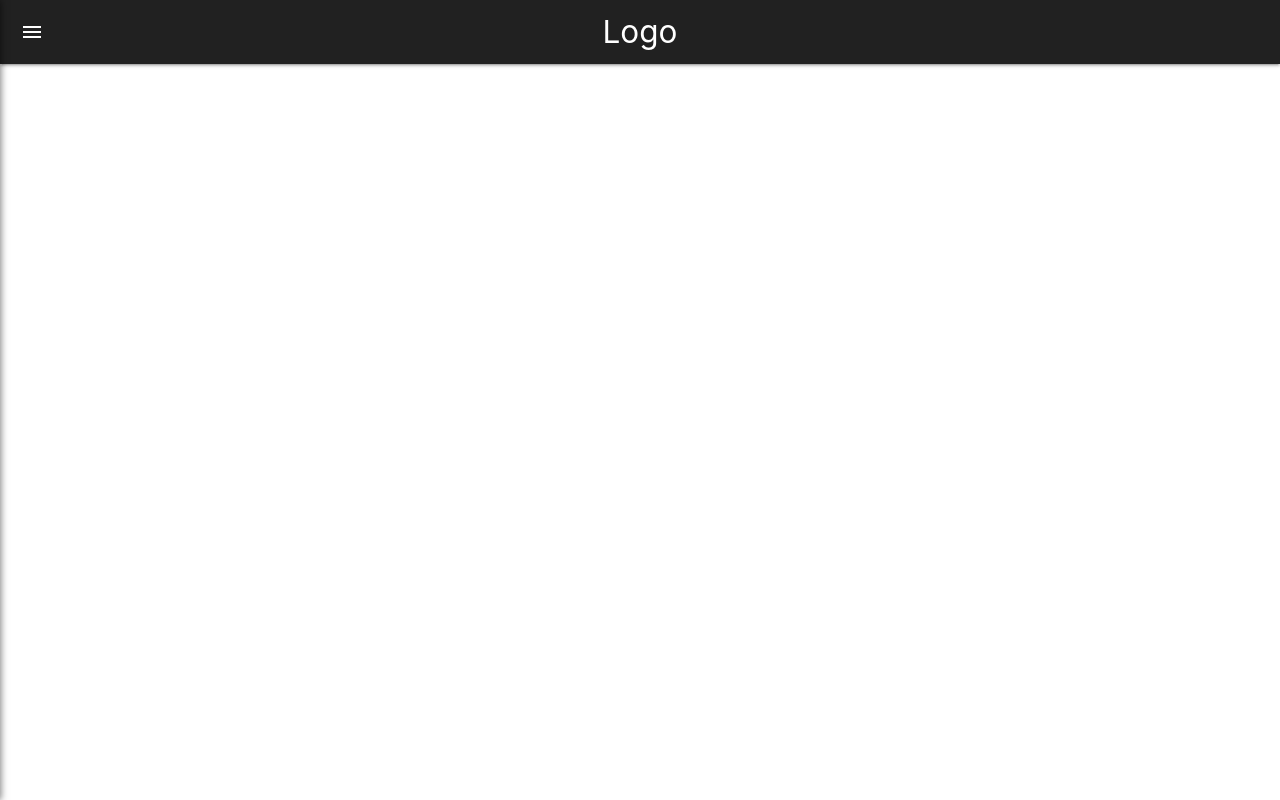
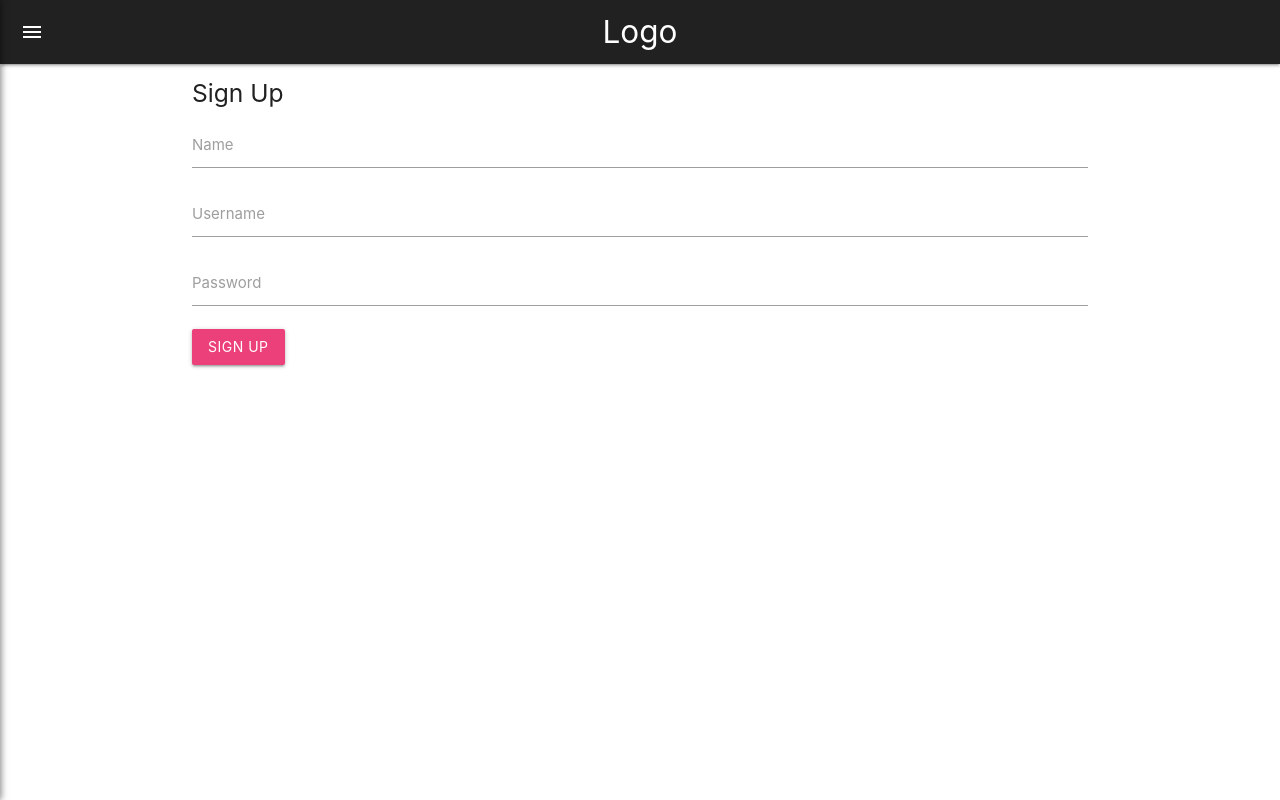
Before and after one commit to anirudh1200/Submission-Tracker-Web-App, a React (Create React App) app: page /signup in a window 1280 px wide. Built offline with nearby package versions, Linux system fonts and the light colour scheme.

Commit message:
added signup route and form

```diff
--- a/src/App.js
+++ b/src/App.js
@@ -6,6 +6,7 @@
 import Dashboard from './components/dashboard/Dashboard';
 import SubmissionDetails from './components/submission/SubmissionDetails';
 import Signin from './components/auth/Signin';
+import Signup from './components/auth/Signup';
 import './index.css'
 
 class App extends Component {
@@ -40,6 +41,7 @@
                     <Route exact path='/' component={Dashboard} />
                     <Route path='/submission/:id' component={SubmissionDetails} />
                     <Route path='/signin' component={Signin} />
+                    <Route path='/signup' component={Signup} />
                 </Switch>
                 <SideDrawer show={this.state.sideDrawerOpen} closeit={this.backdropClickHandler} />
                 {backdrop}
--- a/src/components/auth/Signin.js
+++ b/src/components/auth/Signin.js
@@ -3,7 +3,7 @@
 class Signin extends Component{
 
     state = {
-        name: '',
+        username: '',
         password: ''
     }
 
@@ -23,8 +23,8 @@
                 <form onSubmit={this.handleSubmit} className="white">
                     <h5 className="grey-text text-darken-4">Sign In</h5>
                     <div className="input-field">
-                        <label htmlFor="name">Name</label>
-                        <input type="text" id="name" onChange={this.handleChange} />
+                        <label htmlFor="username">Username</label>
+                        <input type="text" id="username" onChange={this.handleChange} />
                     </div>
                     <div className="input-field">
                         <label htmlFor="password">Password</label>
--- a/src/components/auth/Signup.js
+++ b/src/components/auth/Signup.js
@@ -0,0 +1,47 @@
+import React, { Component } from 'react';
+
+class Signup extends Component{
+
+    state = {
+        name: '',
+        username: '',
+        password: ''
+    }
+
+    handleChange = e => {
+        this.setState({
+            [e.target.id]: e.target.value
+        })
+    }
+    handleSubmit = e => {
+        e.preventDefault();
+        console.log(this.state);
+    }
+
+    render(){
+        return(
+            <div className="container">
+                <form onSubmit={this.handleSubmit} className="white">
+                    <h5 className="grey-text text-darken-4">Sign Up</h5>
+                    <div className="input-field">
+                        <label htmlFor="name">Name</label>
+                        <input type="text" id="name" onChange={this.handleChange} />
+                    </div>
+                    <div className="input-field">
+                        <label htmlFor="username">Username</label>
+                        <input type="text" id="username" onChange={this.handleChange} />
+                    </div>
+                    <div className="input-field">
+                        <label htmlFor="password">Password</label>
+                        <input type="password" id="password" onChange={this.handleChange} />
+                    </div>
+                    <div className="input-field">
+                        <button className="btn pink lighten-1 z-depth-1">Sign Up</button>
+                    </div>
+                </form>
+            </div>
+        )
+    }
+}
+
+export default Signup
```
